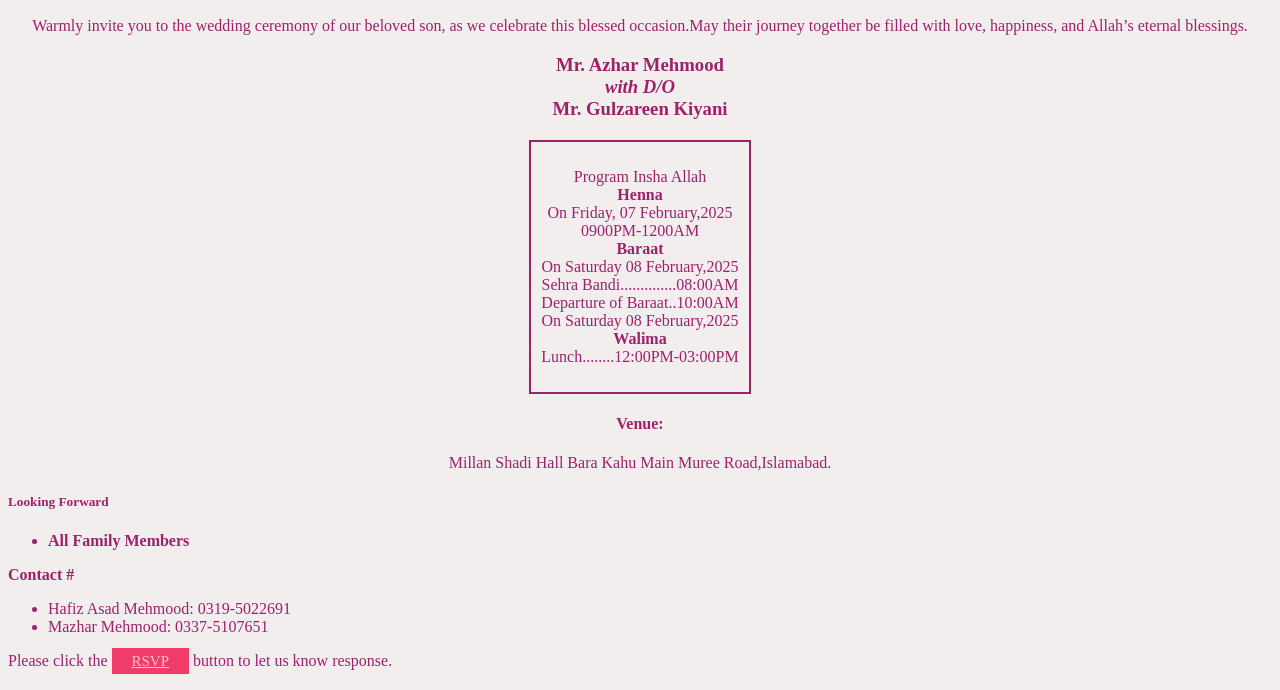
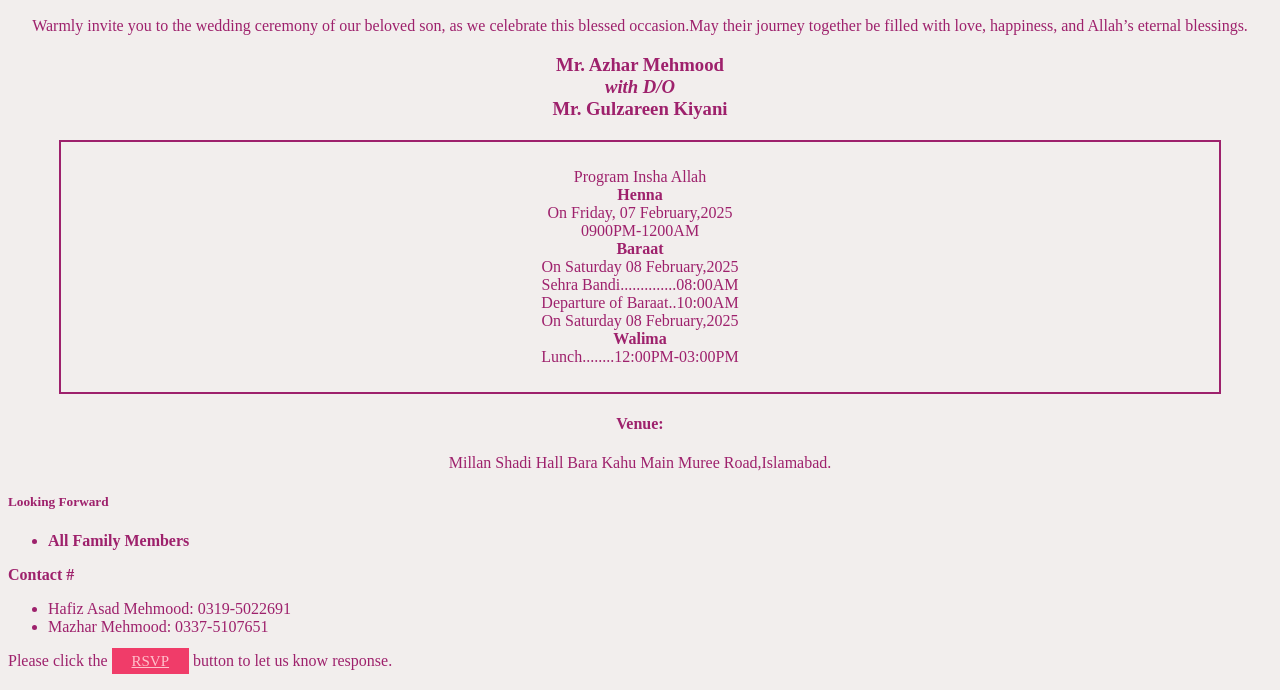
Before and after one commit to AziDesign/AziInvite.github.io, a plain HTML site: page index.html in a window 1280 px wide. Shown: the part 110-800 px from the top of the page. Drawn offline with Linux system fonts and the light colour scheme.

Commit message:
index.html

```diff
--- a/index.html
+++ b/index.html
@@ -13,9 +13,7 @@
                 border:2px solid rgb(158, 33, 108);
             padding:10px;
                       margin:20px auto;
-                       width: fit-content;
-                      max-width: 90%;
-                      box-sizing: border-box;}
+                      max-width: 90%;}
             h4{text-align:center;}
               .venue{text-align:center;}
               #invitation{color:rgb(158, 33, 108);}
```
